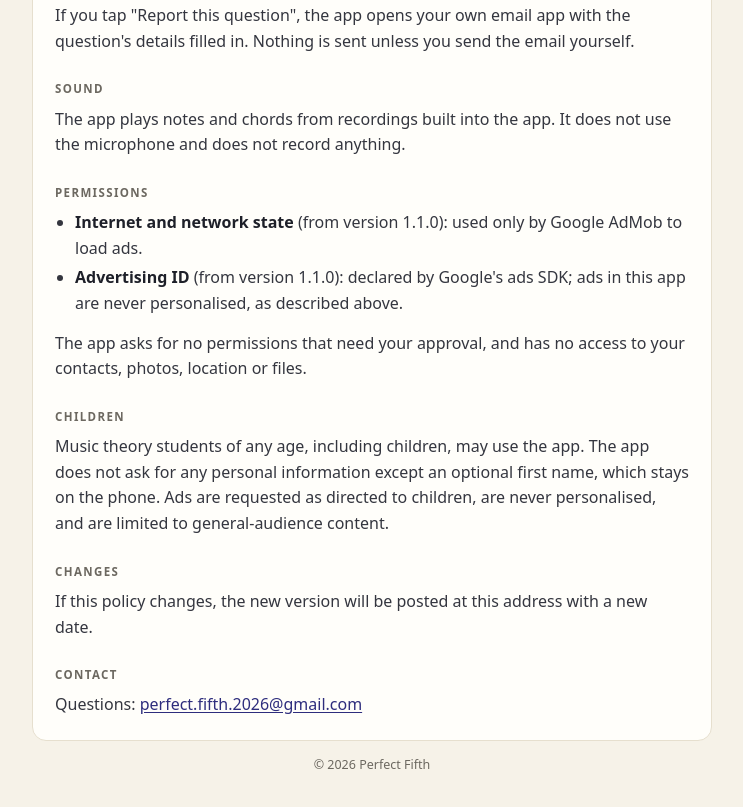
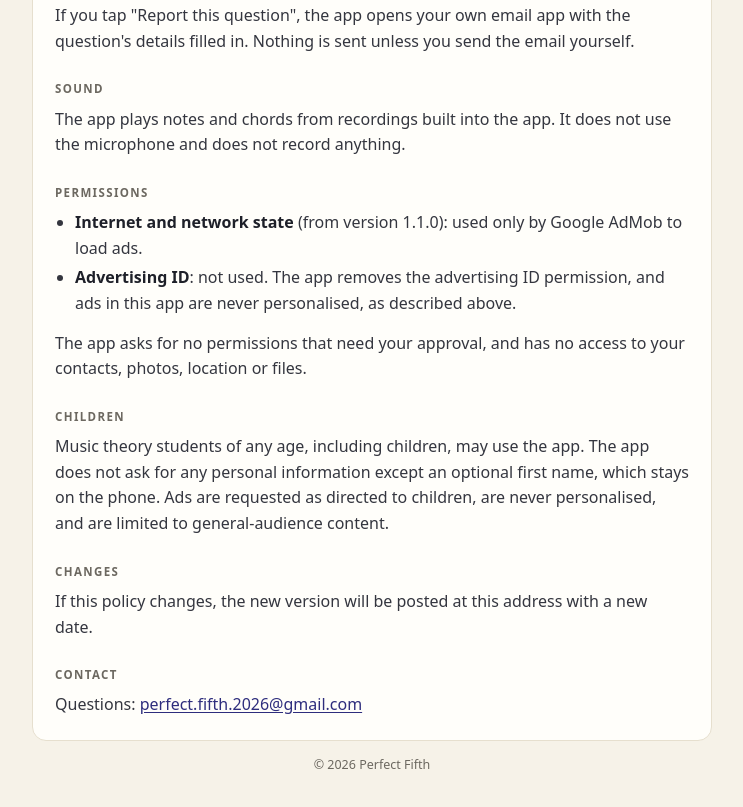
Before and after one commit to akshat3112-ai/akshat3112-ai.github.io, a plain HTML site: page perfect-fifth/privacy.html in a window 1280 px wide. Shown: the part 1966-2773 px from the top of the page, without its empty margins (268-1011 px from the left). Drawn offline with nearby package versions, Linux system fonts and the light colour scheme.

Commit message:
Perfect Fifth privacy: the app does not use the advertising ID
Co-Authored-By: Claude Opus 5.5 <noreply@anthropic.com>

```diff
--- a/perfect-fifth/privacy.html
+++ b/perfect-fifth/privacy.html
@@ -101,8 +101,8 @@
   <ul>
     <li><strong>Internet and network state</strong> (from version 1.1.0): used only by Google
       AdMob to load ads.</li>
-    <li><strong>Advertising ID</strong> (from version 1.1.0): declared by Google's ads SDK; ads in
-      this app are never personalised, as described above.</li>
+    <li><strong>Advertising ID</strong>: not used. The app removes the advertising ID
+      permission, and ads in this app are never personalised, as described above.</li>
   </ul>
   <p>The app asks for no permissions that need your approval, and has no access to your contacts,
   photos, location or files.</p>
```
